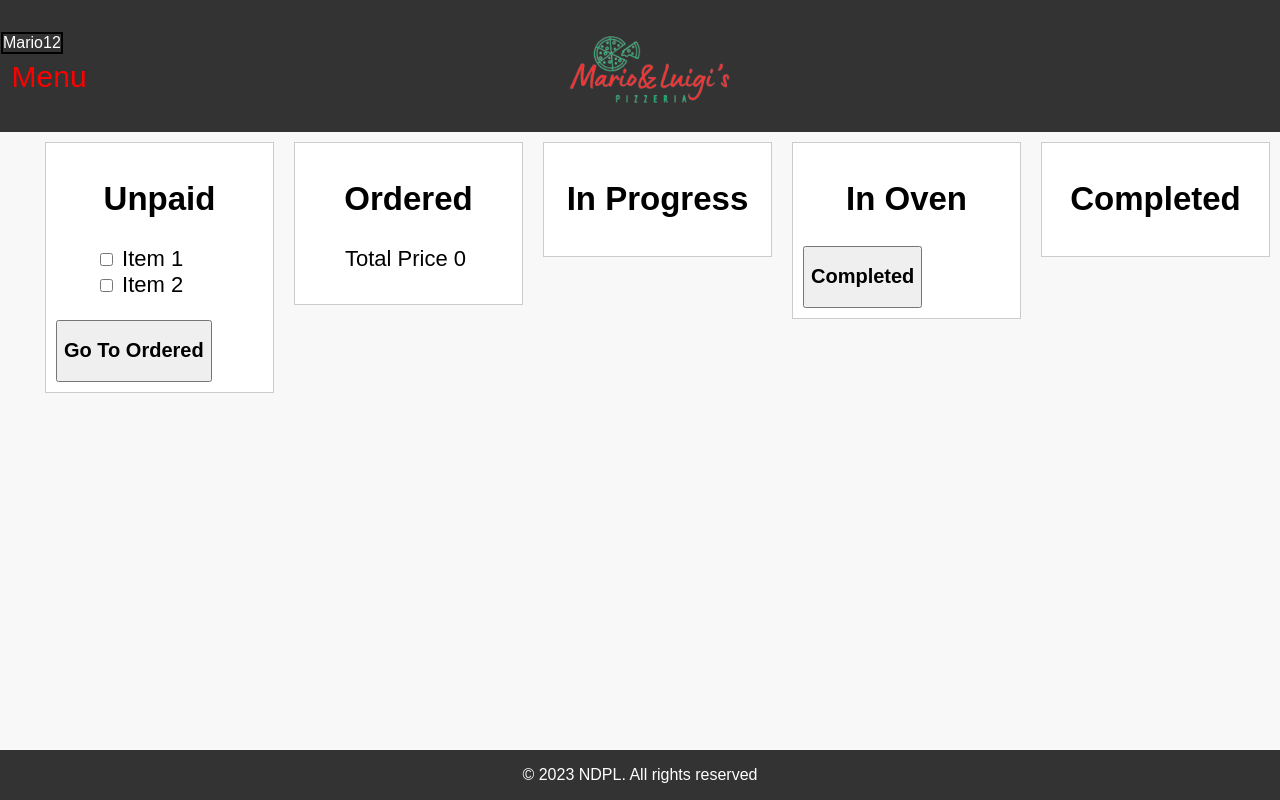
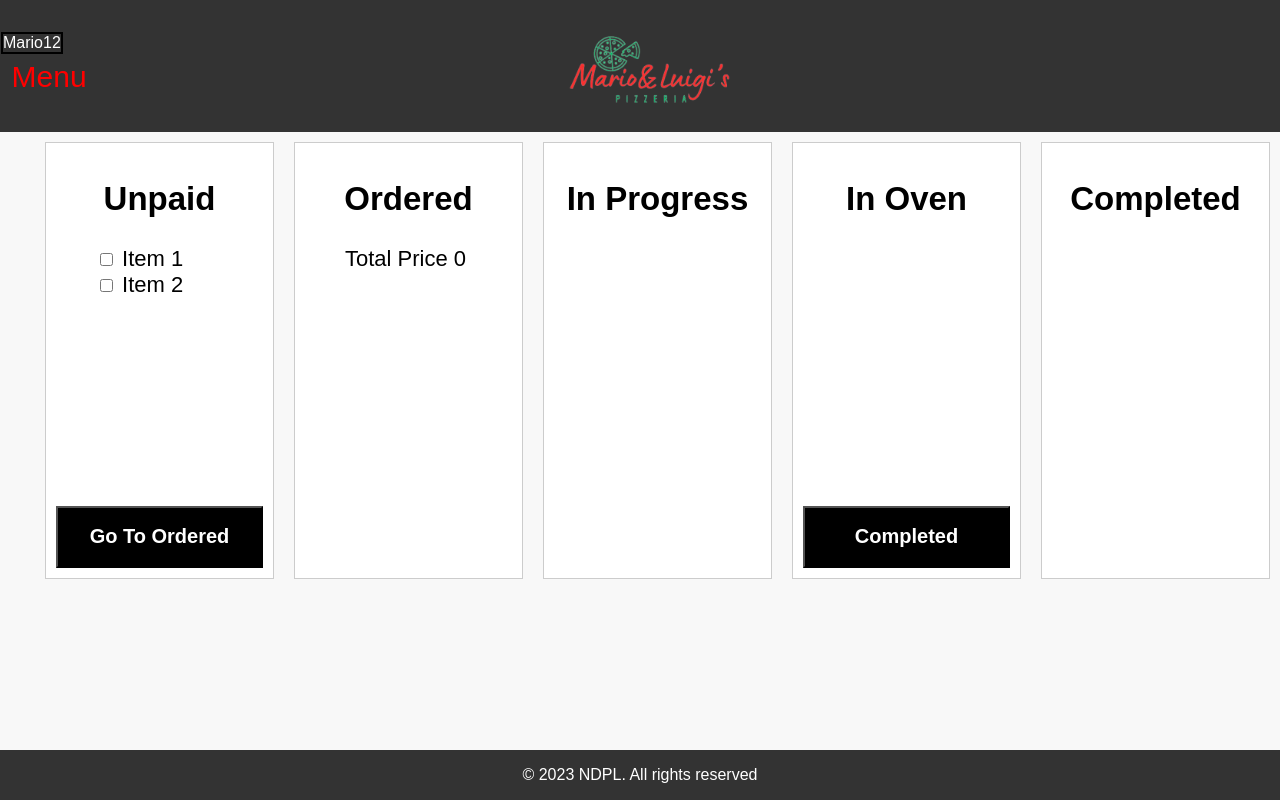
Before and after one commit to NikolaDakov/Group_Project_CB_16_NDPL, a Flask app: page /marioPage in a window 1280 px wide. Run offline with Flask 3, Linux system fonts and the light colour scheme.

Commit message:
commit -m "adding final changes"

```diff
--- a/static/css/marioPage.css
+++ b/static/css/marioPage.css
@@ -60,7 +60,6 @@ footer {
     margin: 10px;
     margin-right: 10px;
     width: 20%;
-    height: 100%;
     background-color: rgb(255, 255, 255);
 }
 
--- a/templates/marioPage.html
+++ b/templates/marioPage.html
@@ -17,16 +17,16 @@
   <div class="container">
     <div class="table">
         <h2><center>Unpaid</center></h2>
-        <ul class="order-list" id="unpaid-list" style="list-style-type: none;">
+        <ul class="order-list" id="unpaid-list" style="list-style-type: none; height: 238px;">
             <li class="order-item"><input type="checkbox" class="order-checkbox"> Item 1</li>
             <li class="order-item"><input type="checkbox" class="order-checkbox"> Item 2</li>
         </ul>
-        <button id="go-to-ordered-button"><h2>Go To Ordered</h2></button>
+        <button id="go-to-ordered-button" style="width: 100%; background-color: black; color: white;"><h2>Go To Ordered</h2></button>
     </div>
 
     <div class="table">
         <h2><center>Ordered</center></h2>
-        <ul class="order-list" id="ordered-list" style="list-style-type: none;">
+        <ul class="order-list" id="ordered-list" style="list-style-type: none; height: 300px;;">
             {% for order in orders %}
             <li class="order-item">
                 <input type="checkbox">
@@ -40,14 +40,14 @@
 
     <div class="table" style="list-style-type: none;">
         <h2><center>In Progress</center></h2>
-        <ul class="order-list" id="in-progress-list">
+        <ul class="order-list" id="in-progress-list" style="height: 300px;">
 
         </ul>
     </div>
 
     <div class="table">
         <h2><center>In Oven</center></h2>
-        <ul class="order-list" id="in-furnace-list" style="list-style-type: none;">
+        <ul class="order-list" id="in-furnace-list" style="list-style-type: none; height: 238px;">
             <p class="order-list" id="in-progress-list">
                 <ul class="order-item">
                 </ul>
@@ -55,12 +55,12 @@
                 </ul>
             </p>
         </ul>
-        <button id="completed-button"><h2>Completed</h2></button>
+        <button id="completed-button" style="width: 100%; background-color: black; color: white;"><h2>Completed</h2></button>
     </div>
 
     <div class="table">
         <h2><center>Completed</center></h2>
-        <ul class="order-list" id="completed-list">
+        <ul class="order-list" id="completed-list" style="height: 300px;">
 
         </ul>
     </div>
```
